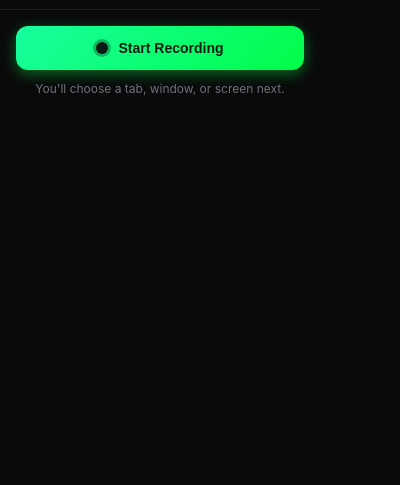
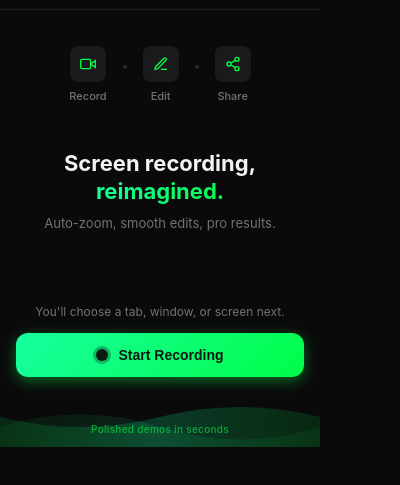
Before and after one commit to muhammedanaskhan/demozar, a browser extension: page popup/popup.html in a window 400 px wide. Shown: the part 51-536 px from the top of the page. Drawn offline with Linux system fonts and the light colour scheme.

Commit message:
popover fixed

```diff
--- a/popup/popup.css
+++ b/popup/popup.css
@@ -45,7 +45,7 @@ body {
 
 .container {
   width: 320px;
-  min-height: 400px;
+  min-height: 360px;
   position: relative;
   overflow: hidden;
 }
@@ -102,6 +102,11 @@ body {
 /* Main View */
 .main-view {
   padding: 16px;
+  padding-bottom: 70px;
+  position: relative;
+  min-height: 340px;
+  display: flex;
+  flex-direction: column;
 }
 
 .section {
@@ -250,7 +255,6 @@ body {
 }
 
 .record-hint {
-  margin-top: 10px;
   color: var(--text-muted);
   font-size: 12px;
   text-align: center;
@@ -267,6 +271,112 @@ body {
 
 .status.error {
   color: var(--danger);
+}
+
+/* Features highlight */
+.features {
+  display: flex;
+  align-items: center;
+  justify-content: center;
+  gap: 16px;
+  padding: 20px 0;
+}
+
+.feature {
+  display: flex;
+  flex-direction: column;
+  align-items: center;
+  gap: 6px;
+}
+
+.feature-icon {
+  width: 36px;
+  height: 36px;
+  display: flex;
+  align-items: center;
+  justify-content: center;
+  background: var(--bg-tertiary);
+  border-radius: var(--radius);
+  color: var(--primary);
+}
+
+.feature span {
+  font-size: 11px;
+  font-weight: 500;
+  color: var(--text-muted);
+}
+
+.feature-dot {
+  width: 4px;
+  height: 4px;
+  background: var(--border);
+  border-radius: 50%;
+  margin-top: -16px;
+}
+
+/* Hero text */
+.hero-text {
+  text-align: center;
+  padding: 24px 16px;
+}
+
+.hero-title {
+  font-size: 22px;
+  font-weight: 700;
+  line-height: 1.3;
+  color: var(--text-primary);
+  margin-bottom: 8px;
+}
+
+.hero-title span {
+  background: linear-gradient(135deg, #17FEA0, #01FD48);
+  -webkit-background-clip: text;
+  -webkit-text-fill-color: transparent;
+  background-clip: text;
+}
+
+.hero-subtitle {
+  font-size: 13px;
+  color: var(--text-muted);
+}
+
+/* Action area - bottom CTA */
+.action-area {
+  margin-top: auto;
+  padding-top: 16px;
+}
+
+.action-area .record-hint {
+  margin-top: 0;
+  margin-bottom: 12px;
+}
+
+/* Wave decoration */
+.wave-decoration {
+  position: absolute;
+  bottom: 0;
+  left: 0;
+  right: 0;
+  pointer-events: none;
+}
+
+.wave-decoration svg {
+  display: block;
+  width: 100%;
+  height: 60px;
+}
+
+.wave-tagline {
+  position: absolute;
+  bottom: 10px;
+  left: 0;
+  right: 0;
+  text-align: center;
+  font-size: 10px;
+  font-weight: 500;
+  color: var(--primary);
+  opacity: 0.6;
+  letter-spacing: 0.3px;
 }
 
 /* Recording View */
--- a/popup/popup.html
+++ b/popup/popup.html
@@ -49,16 +49,77 @@
 
     <!-- Main View -->
     <main class="main-view" id="mainView">
-      <!-- Record Button -->
-      <button class="record-btn" id="recordBtn">
-        <div class="record-icon"></div>
-        <span>Start Recording</span>
-      </button>
+      <!-- Feature highlights -->
+      <div class="features">
+        <div class="feature">
+          <div class="feature-icon">
+            <svg width="16" height="16" viewBox="0 0 24 24" fill="none" stroke="currentColor" stroke-width="2">
+              <polygon points="23 7 16 12 23 17 23 7"/>
+              <rect x="1" y="5" width="15" height="14" rx="2" ry="2"/>
+            </svg>
+          </div>
+          <span>Record</span>
+        </div>
+        <div class="feature-dot"></div>
+        <div class="feature">
+          <div class="feature-icon">
+            <svg width="16" height="16" viewBox="0 0 24 24" fill="none" stroke="currentColor" stroke-width="2">
+              <path d="M12 20h9"/>
+              <path d="M16.5 3.5a2.121 2.121 0 0 1 3 3L7 19l-4 1 1-4L16.5 3.5z"/>
+            </svg>
+          </div>
+          <span>Edit</span>
+        </div>
+        <div class="feature-dot"></div>
+        <div class="feature">
+          <div class="feature-icon">
+            <svg width="16" height="16" viewBox="0 0 24 24" fill="none" stroke="currentColor" stroke-width="2">
+              <circle cx="18" cy="5" r="3"/>
+              <circle cx="6" cy="12" r="3"/>
+              <circle cx="18" cy="19" r="3"/>
+              <line x1="8.59" y1="13.51" x2="15.42" y2="17.49"/>
+              <line x1="15.41" y1="6.51" x2="8.59" y2="10.49"/>
+            </svg>
+          </div>
+          <span>Share</span>
+        </div>
+      </div>
 
-      <p class="record-hint">You'll choose a tab, window, or screen next.</p>
+      <!-- Hero text -->
+      <div class="hero-text">
+        <h2 class="hero-title">Screen recording,<br><span>reimagined.</span></h2>
+        <p class="hero-subtitle">Auto-zoom, smooth edits, pro results.</p>
+      </div>
 
       <!-- Status -->
       <div class="status" id="status"></div>
+
+      <!-- Bottom action area -->
+      <div class="action-area">
+        <p class="record-hint">You'll choose a tab, window, or screen next.</p>
+
+        <!-- Record Button -->
+        <button class="record-btn" id="recordBtn">
+          <div class="record-icon"></div>
+          <span>Start Recording</span>
+        </button>
+      </div>
+
+      <!-- Gradient wave decoration -->
+      <div class="wave-decoration">
+        <svg viewBox="0 0 320 60" preserveAspectRatio="none">
+          <defs>
+            <linearGradient id="waveGrad" x1="0%" y1="0%" x2="100%" y2="0%">
+              <stop offset="0%" stop-color="#01FD48" stop-opacity="0.12"/>
+              <stop offset="50%" stop-color="#17FEA0" stop-opacity="0.2"/>
+              <stop offset="100%" stop-color="#01FD48" stop-opacity="0.12"/>
+            </linearGradient>
+          </defs>
+          <path d="M0,30 Q80,50 160,30 T320,30 L320,60 L0,60 Z" fill="url(#waveGrad)"/>
+          <path d="M0,40 Q80,15 160,40 T320,40 L320,60 L0,60 Z" fill="url(#waveGrad)" opacity="0.5"/>
+        </svg>
+        <div class="wave-tagline">Polished demos in seconds</div>
+      </div>
     </main>
 
     <!-- Recording View -->
```
